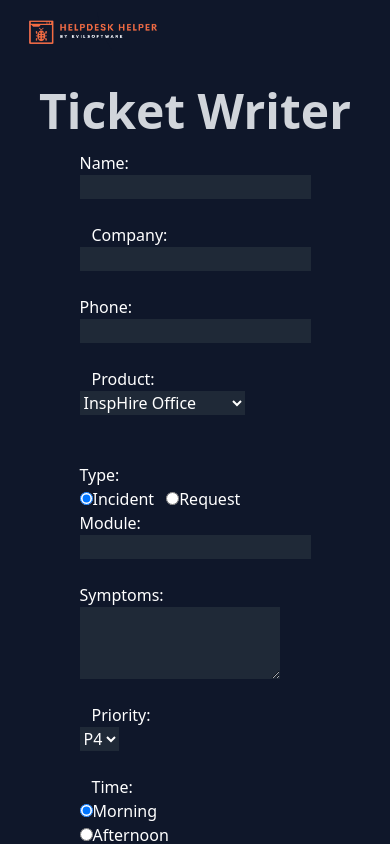
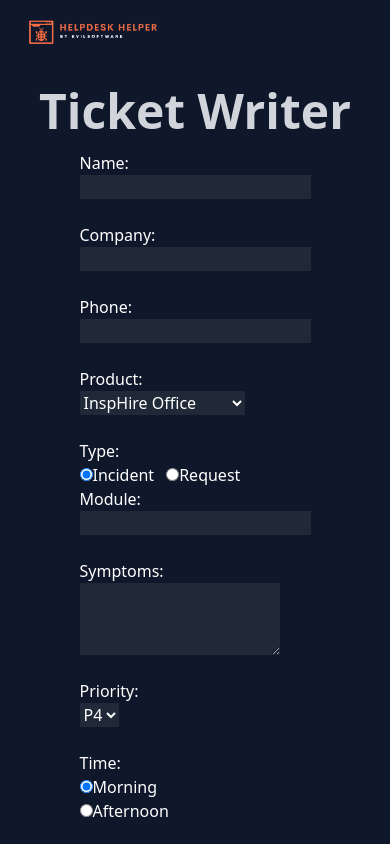
Before and after one commit to ThegenJackson/Helpdesk-Helper, a React (Vite) app: page / in a window 390 px wide. Shown: the top 844 px of the page. Built offline with nearby package versions, Linux system fonts and the light colour scheme; a web font is replaced by a local one.

Commit message:
mobile styling fixes
mobile styling fixes

```diff
--- a/src/components/TicketWriter.jsx
+++ b/src/components/TicketWriter.jsx
@@ -81,7 +81,7 @@ export const TicketWriter = () => {
           <input type="text" value={name} onChange={handleNameChange} className="formbox" />
         </label>
         <br />
-        <label className="px-3">
+        <label className="sm:px-3">
           Company:
           <input type="text" value={company} onChange={handleCompanyChange} className="formbox" />
         </label>
@@ -93,7 +93,7 @@ export const TicketWriter = () => {
           <input type="text" value={phone} onChange={handlePhoneChange} className="formbox" />
         </label>
         <br />
-        <label className="px-3">
+        <label className="sm:px-3">
           Product:
           <select value={product} onChange={handleProductChange} className="formbox" >
             <option value="InspHire Office">InspHire Office</option>
@@ -154,7 +154,7 @@ export const TicketWriter = () => {
           </>
         )}
           <div className="sm:flex justify-items-start">
-          <label className="px-3">
+          <label>
           Priority:
           <select value={priority} onChange={handlePriorityChange} className="formbox" >
             <option value="P1">P1</option>
@@ -164,7 +164,7 @@ export const TicketWriter = () => {
           </select>
         </label>
         <br />
-        <label className="px-3">
+        <label className="sm:px-3">
           Time:
             <br />
             <input
```
